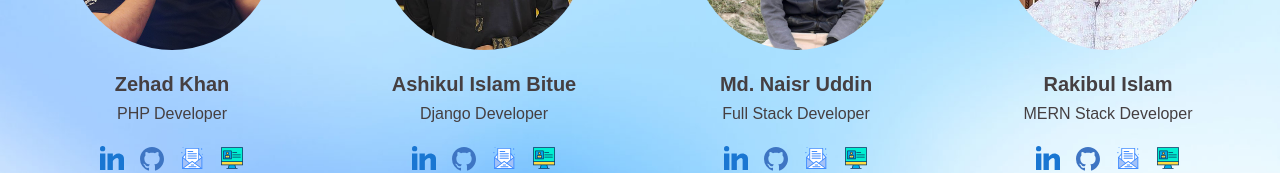
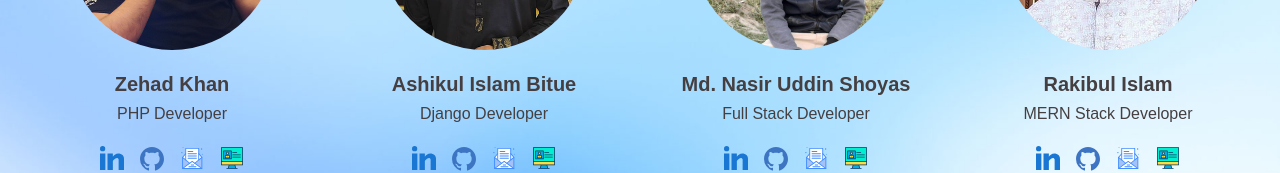
Before and after one commit to Shoyas/pidevs, a React (Vite) app: page /our-team in a window 1280 px wide. Shown: the part 454-627 px from the top of the page. Built offline with nearby package versions, Linux system fonts and the light colour scheme.

Commit message:
[Conetnt update] Our Team

```diff
--- a/src/Components/OurTeam/OurTeam.jsx
+++ b/src/Components/OurTeam/OurTeam.jsx
@@ -72,7 +72,7 @@ const OurTeam = () => {
           </div>
           <div className="text-center">
             <h4 className="text-xl font-semibold mt-5 text-[#453F41]">
-              Md. Naisr Uddin
+              Md. Nasir Uddin Shoyas
             </h4>
             <p className="text-base mt-1 text-[#453F41]">
               Full Stack Developer
```
